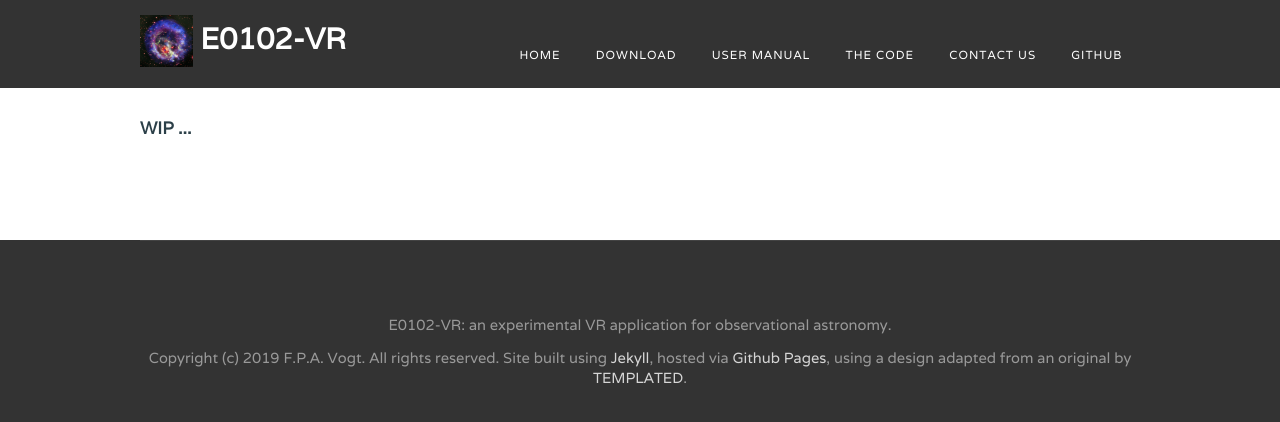
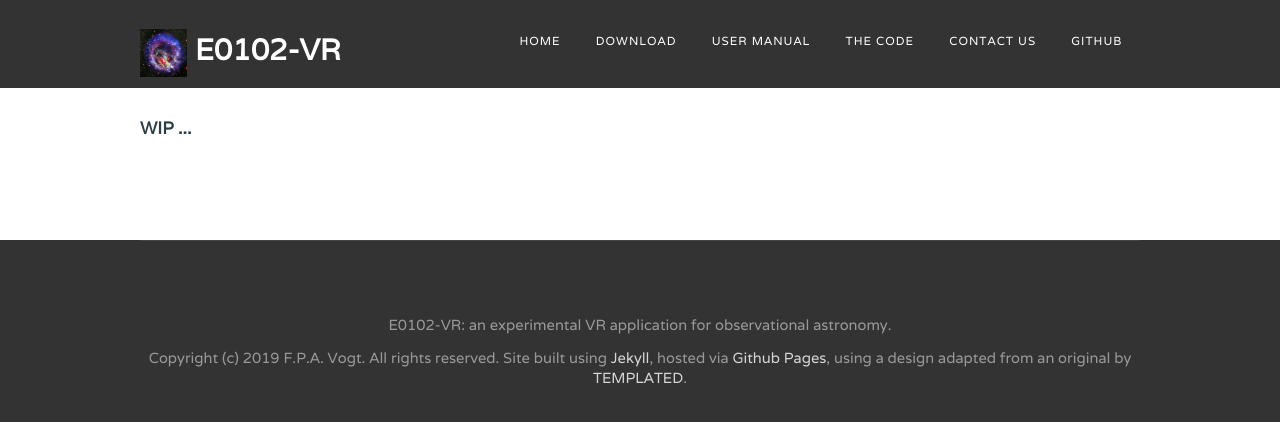
Before and after one commit to fpavogt/E0102-VR, a Jekyll site: the page built from manual.html, in a window 1280 px wide. Shown: the top 422 px of the page. Built offline with Jekyll 4.4.1, drawn with Linux system fonts in a browser that asks for light colours.

Commit message:
Updated icon

```diff
--- a/_includes/header.html
+++ b/_includes/header.html
@@ -1,7 +1,7 @@
 <div id="header-wrapper">
 	<div id="header" class="container">
 		<div id="logo">
-			<h1><img src="./images/app_icon.png" style="width:10%;vertical-align:middle"/> <a href="#">E0102-VR</a></h1>
+			<h1><img src="./images/app_icon.png" style="width:9%;vertical-align:middle"/> <a href="#">E0102-VR</a></h1>
 		</div>
 		<div id="menu" style="vertical-align:middle">
 			<ul>
--- a/css/default.css
+++ b/css/default.css
@@ -326,7 +326,7 @@
 	#logo
 	{
 		position: absolute;
-		top: 1em;
+		top: 2em;
 		left: 0;
 	}
 
@@ -349,7 +349,7 @@
 	#menu
 	{
 		position: absolute;
-		top: 3em;
+		top: 2em;
 		right: 0;
 	}
 
```
